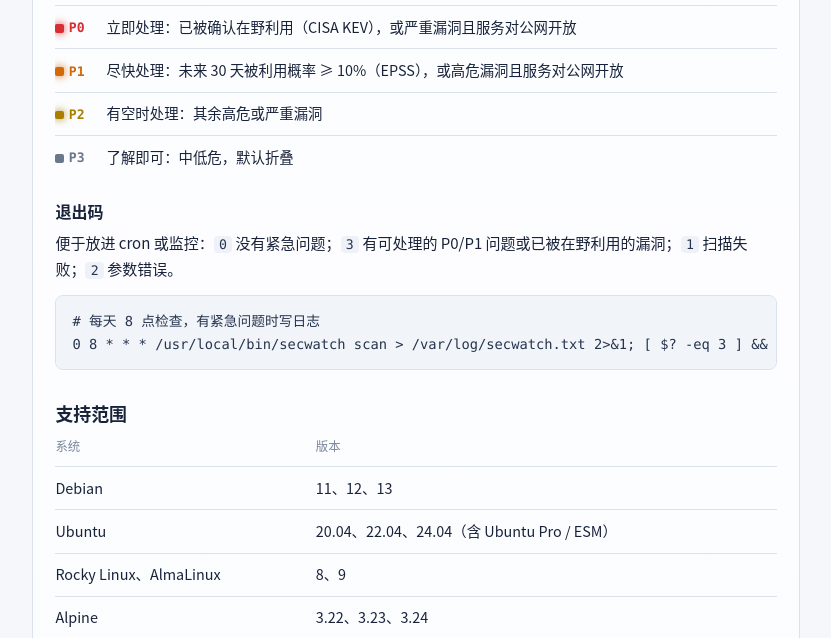
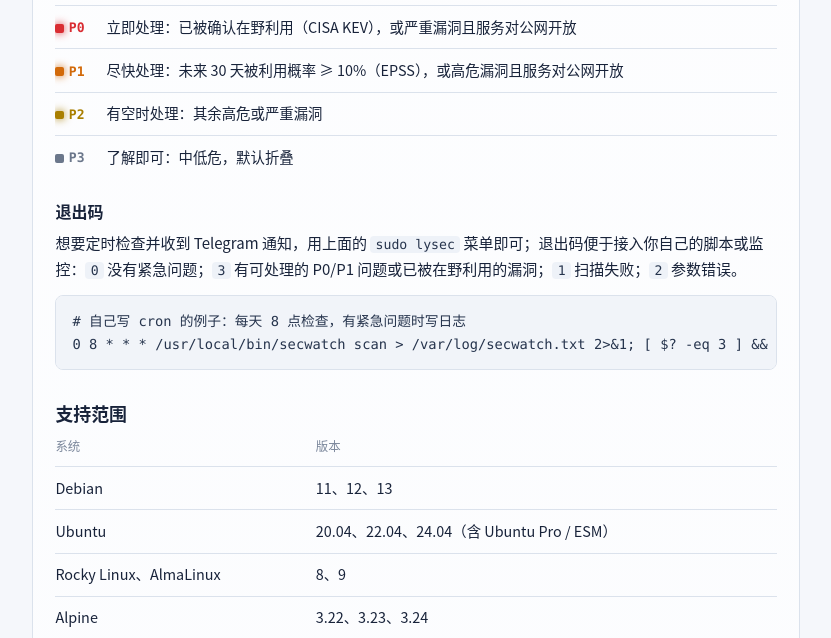
Before and after one commit to ly2u/sec, a FastAPI app: page /scanner in a window 1280 px wide. Shown: the part 2320-2958 px from the top of the page, without its empty margins (52-883 px from the left). Run offline with FastAPI, Linux system fonts and the light colour scheme.

Commit message:
docs: menu descriptions include the update item; cron example points to the menu
Co-Authored-By: Claude Opus 5.5 <noreply@anthropic.com>
Claude-Session: https://claude.ai/code/session_01QCYZgr53hJw4j3yCmZdVag

```diff
--- a/apps/server/templates/scanner.html
+++ b/apps/server/templates/scanner.html
@@ -77,8 +77,8 @@ sudo lysec scan --format json   # 给脚本和监控用</code></pre>
 </div>
 
 <h3>退出码</h3>
-<p>便于放进 cron 或监控：<code>0</code> 没有紧急问题；<code>3</code> 有可处理的 P0/P1 问题或已被在野利用的漏洞；<code>1</code> 扫描失败；<code>2</code> 参数错误。</p>
-<pre><code># 每天 8 点检查，有紧急问题时写日志
+<p>想要定时检查并收到 Telegram 通知，用上面的 <code>sudo lysec</code> 菜单即可；退出码便于接入你自己的脚本或监控：<code>0</code> 没有紧急问题；<code>3</code> 有可处理的 P0/P1 问题或已被在野利用的漏洞；<code>1</code> 扫描失败；<code>2</code> 参数错误。</p>
+<pre><code># 自己写 cron 的例子：每天 8 点检查，有紧急问题时写日志
 0 8 * * * /usr/local/bin/secwatch scan &gt; /var/log/secwatch.txt 2&gt;&amp;1; [ $? -eq 3 ] &amp;&amp; logger -t secwatch "发现需要立即处理的漏洞"</code></pre>
 
 <h2>支持范围</h2>
```
Also changed, not shown: README.md, scanner/README.md.
